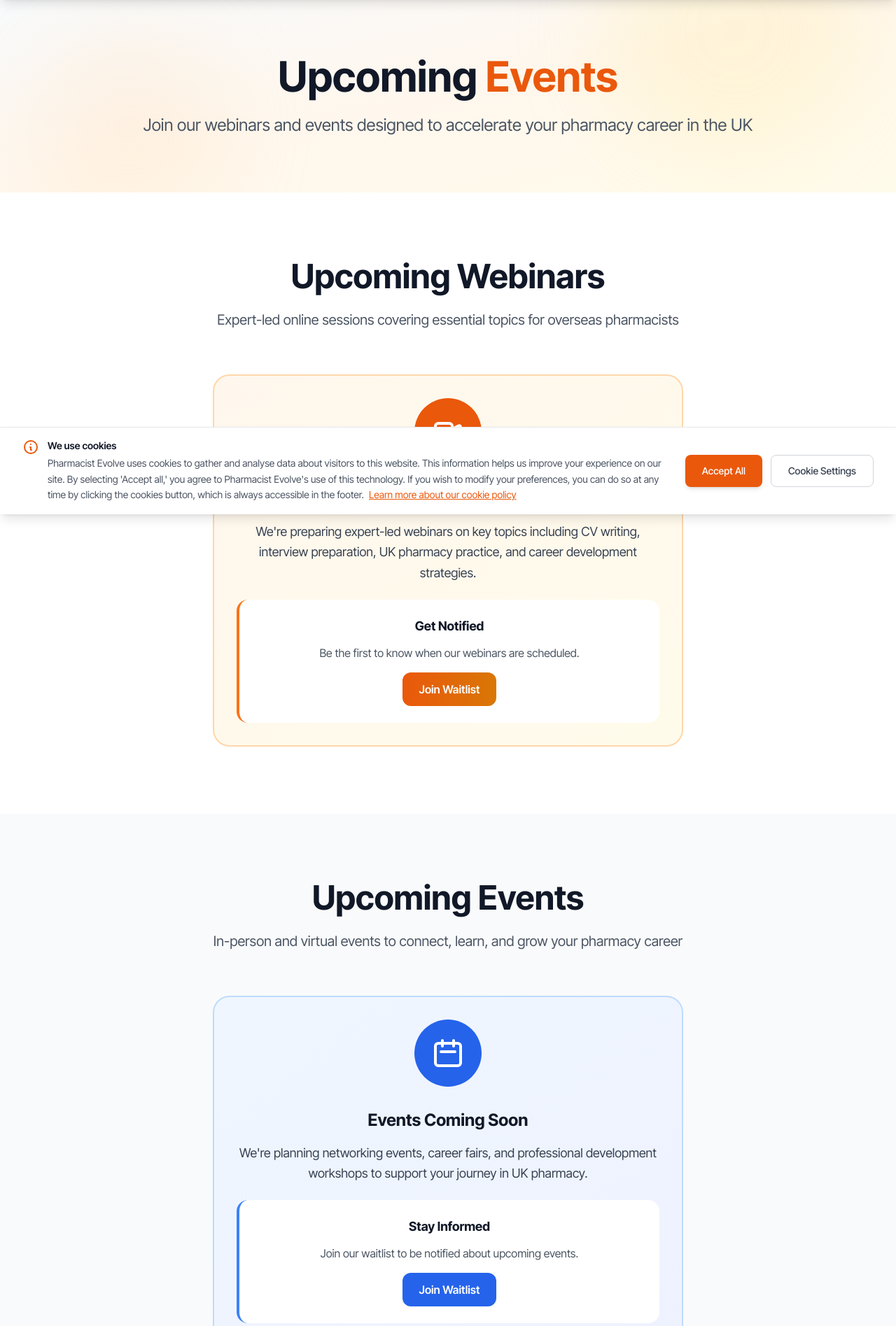
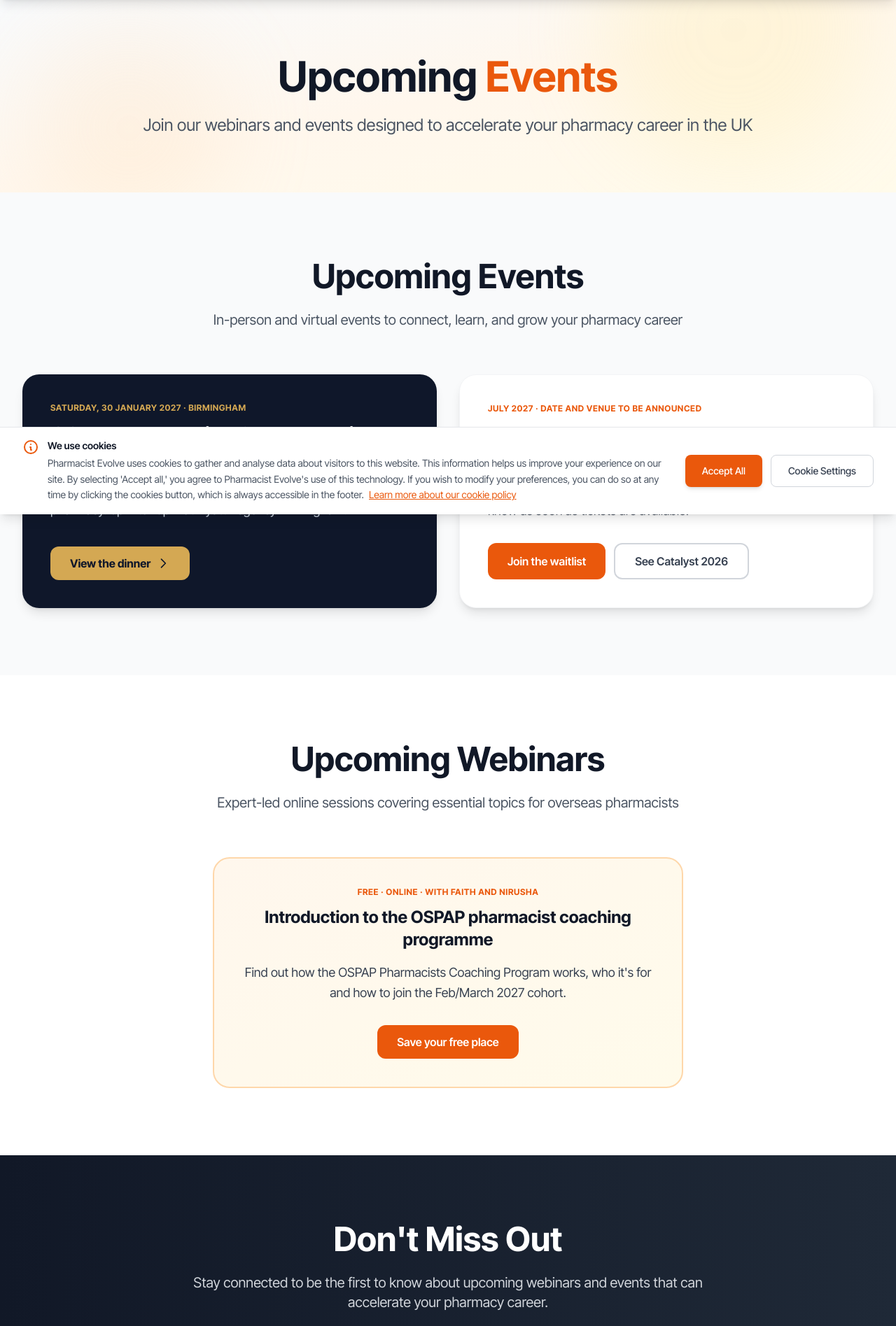
Before and after one commit to fldata22/pharmacist-evolve, a Laravel app: page /events in a window 1280 px wide. Shown: the part 65-1960 px from the top of the page at 70% size. Run offline with Laravel 12, Linux system fonts and the light colour scheme; data that the repository does not hold is empty; style sheets or scripts are compiled from the project's sources; parts of the project's set-up code (start-up, migrations or seed data) failed here and were passed over; some libraries are stand-ins or nearby versions; some web fonts are replaced.

Commit message:
content(events): feature the Awards Dinner, Catalyst Conference July 2027 and the free webinar
Faith said the Events page looked empty. With no events in the database it
only showed two 'coming soon' cards.

- Upcoming Events now leads with the OSPAP Networking & Awards Dinner
  (30 Jan 2027, links to /awards-dinner) and Catalyst Conference 2027
  (July 2027, date and venue TBA, waitlist + link to the 2026 page).
- Any events added in the admin still show below those two.
- The empty webinar state now promotes the free Eventbrite webinar from
  config/programme.js instead of 'Webinars coming soon'.

Co-Authored-By: Claude Opus 5.5 <noreply@anthropic.com>

```diff
--- a/resources/js/Pages/Events.vue
+++ b/resources/js/Pages/Events.vue
@@ -20,6 +20,135 @@
             Join our webinars and events designed to accelerate your pharmacy career in the UK
           </p>
         </div>
+      </div>
+    </section>
+
+    <!-- Upcoming Events Section -->
+    <section class="py-24 bg-gray-50">
+      <div class="max-w-7xl mx-auto px-4 sm:px-6 lg:px-8">
+        <div class="text-center mb-16">
+          <h2 class="text-4xl lg:text-5xl font-bold text-gray-900 mb-6">
+            Upcoming Events
+          </h2>
+          <p class="text-xl text-gray-600 max-w-3xl mx-auto">
+            In-person and virtual events to connect, learn, and grow your pharmacy career
+          </p>
+        </div>
+
+        <!-- Featured: Awards Dinner + next conference -->
+        <div class="grid grid-cols-1 lg:grid-cols-2 gap-8" :class="{ 'mb-8': events && events.length > 0 }">
+          <!-- Awards Dinner -->
+          <div class="flex flex-col bg-slate-900 rounded-3xl p-8 lg:p-10 shadow-lg">
+            <p class="text-[#D4A853] text-xs font-bold uppercase tracking-wider mb-3">Saturday, 30 January 2027 &middot; Birmingham</p>
+            <h3 class="text-2xl lg:text-3xl font-bold text-white mb-4">OSPAP Networking &amp; Awards Dinner</h3>
+            <p class="text-slate-300 text-lg leading-relaxed mb-8">
+              Celebrating achievement, building connections and recognising the contribution of internationally trained pharmacists to UK pharmacy. 5pm to 10pm at Hyatt Regency Birmingham.
+            </p>
+            <div class="mt-auto">
+              <Link
+                href="/awards-dinner"
+                class="inline-flex items-center justify-center px-7 py-3 bg-[#D4A853] text-slate-900 font-bold rounded-xl hover:bg-[#e0bb6a] transition-colors duration-200"
+              >
+                View the dinner
+                <svg class="w-5 h-5 ml-2" fill="none" stroke="currentColor" viewBox="0 0 24 24" aria-hidden="true">
+                  <path stroke-linecap="round" stroke-linejoin="round" stroke-width="2" d="M9 5l7 7-7 7" />
+                </svg>
+              </Link>
+            </div>
+          </div>
+
+          <!-- Next conference -->
+          <div class="flex flex-col bg-white rounded-3xl p-8 lg:p-10 shadow-lg border border-gray-100">
+            <p class="text-orange-600 text-xs font-bold uppercase tracking-wider mb-3">July 2027 &middot; Date and venue to be announced</p>
+            <h3 class="text-2xl lg:text-3xl font-bold text-gray-900 mb-4">Catalyst Conference 2027</h3>
+            <p class="text-gray-600 text-lg leading-relaxed mb-8">
+              Our next conference on overseas pharmacist workforce integration is coming in July 2027. Join the waitlist and we'll let you know as soon as tickets are available.
+            </p>
+            <div class="mt-auto flex flex-col sm:flex-row gap-3">
+              <Link
+                href="/waitlist"
+                class="inline-flex items-center justify-center px-7 py-3 bg-orange-600 text-white font-semibold rounded-xl hover:bg-orange-700 transition-colors duration-200"
+              >
+                Join the waitlist
+              </Link>
+              <Link
+                href="/conference"
+                class="inline-flex items-center justify-center px-7 py-3 border-2 border-gray-300 text-gray-700 font-semibold rounded-xl hover:border-orange-600 hover:text-orange-600 transition-colors"
+              >
+                See Catalyst 2026
+              </Link>
+            </div>
+          </div>
+        </div>
+
+        <!-- Dynamic Events Grid -->
+        <div v-if="events && events.length > 0" class="grid grid-cols-1 md:grid-cols-2 lg:grid-cols-3 gap-8">
+          <div
+            v-for="event in events"
+            :key="event.id"
+            class="bg-white rounded-3xl shadow-lg hover:shadow-2xl transition-shadow duration-300 overflow-hidden border border-gray-100"
+          >
+            <div v-if="event.image" class="h-48 overflow-hidden">
+              <img
+                :src="`/storage/${event.image}`"
+                :alt="event.title"
+                class="w-full h-full object-cover"
+              >
+            </div>
+            <div v-else class="h-48 bg-gradient-to-br from-blue-400 to-indigo-500 flex items-center justify-center">
+              <svg class="w-16 h-16 text-white" fill="none" stroke="currentColor" viewBox="0 0 24 24">
+                <path stroke-linecap="round" stroke-linejoin="round" stroke-width="2" d="M8 7V3m8 4V3m-9 8h10M5 21h14a2 2 0 002-2V7a2 2 0 00-2-2H5a2 2 0 00-2 2v12a2 2 0 002 2z"/>
+              </svg>
+            </div>
+
+            <div class="p-6">
+              <div class="flex items-center mb-3">
+                <span class="bg-blue-100 text-blue-800 text-xs font-semibold px-3 py-1 rounded-full capitalize">
+                  {{ event.type }}
+                </span>
+                <span v-if="event.is_featured" class="ml-2 bg-purple-100 text-purple-800 text-xs font-semibold px-3 py-1 rounded-full">
+                  Featured
+                </span>
+              </div>
+
+              <h3 class="text-xl font-bold text-gray-900 mb-3">
+                {{ event.title }}
+              </h3>
+
+              <p class="text-gray-600 mb-4 line-clamp-3">
+                {{ event.description }}
+              </p>
+
+              <div class="space-y-2 mb-4">
+                <div class="flex items-center text-gray-700">
+                  <svg class="w-5 h-5 mr-2 text-blue-500" fill="none" stroke="currentColor" viewBox="0 0 24 24">
+                    <path stroke-linecap="round" stroke-linejoin="round" stroke-width="2" d="M8 7V3m8 4V3m-9 8h10M5 21h14a2 2 0 002-2V7a2 2 0 00-2-2H5a2 2 0 00-2 2v12a2 2 0 002 2z"/>
+                  </svg>
+                  <span class="text-sm font-medium">{{ formatDate(event.event_date) }}</span>
+                </div>
+
+                <div v-if="event.location" class="flex items-center text-gray-700">
+                  <svg class="w-5 h-5 mr-2 text-blue-500" fill="none" stroke="currentColor" viewBox="0 0 24 24">
+                    <path stroke-linecap="round" stroke-linejoin="round" stroke-width="2" d="M17.657 16.657L13.414 20.9a1.998 1.998 0 01-2.827 0l-4.244-4.243a8 8 0 1111.314 0z"/>
+                    <path stroke-linecap="round" stroke-linejoin="round" stroke-width="2" d="M15 11a3 3 0 11-6 0 3 3 0 016 0z"/>
+                  </svg>
+                  <span class="text-sm">{{ event.location }}</span>
+                </div>
+              </div>
+
+              <a
+                v-if="event.registration_link"
+                :href="event.registration_link"
+                target="_blank"
+                rel="noopener noreferrer"
+                class="block w-full text-center px-6 py-3 bg-gradient-to-r from-blue-600 to-indigo-600 text-white font-semibold rounded-xl hover:from-blue-700 hover:to-indigo-700 transform hover:scale-105 transition-all duration-200"
+              >
+                Register Now
+              </a>
+            </div>
+          </div>
+        </div>
+
       </div>
     </section>
 
@@ -102,153 +231,22 @@
           </div>
         </div>
 
-        <!-- No Webinars - Coming Soon Card -->
+        <!-- No scheduled webinars: show the free coaching programme webinar -->
         <div v-else class="max-w-2xl mx-auto">
-          <div class="bg-gradient-to-br from-orange-50 to-amber-50 rounded-3xl p-8 text-center border-2 border-orange-200">
-            <div class="w-24 h-24 bg-orange-600 rounded-full flex items-center justify-center mx-auto mb-8">
-              <svg class="w-12 h-12 text-white" fill="none" stroke="currentColor" viewBox="0 0 24 24">
-                <path stroke-linecap="round" stroke-linejoin="round" stroke-width="2" d="M15 10l4.553-2.276A1 1 0 0121 8.618v6.764a1 1 0 01-1.447.894L15 14M5 18h8a2 2 0 002-2V8a2 2 0 00-2-2H5a2 2 0 00-2 2v8a2 2 0 002 2z"/>
-              </svg>
-            </div>
-
-            <h3 class="text-2xl font-bold text-gray-900 mb-4">
-              Webinars Coming Soon
-            </h3>
-
-            <p class="text-lg text-gray-700 mb-6 leading-relaxed">
-              We're preparing expert-led webinars on key topics including CV writing, interview preparation, UK pharmacy practice, and career development strategies.
+          <div class="bg-gradient-to-br from-orange-50 to-amber-50 rounded-3xl p-8 lg:p-10 text-center border-2 border-orange-200">
+            <p class="text-orange-600 text-xs font-bold uppercase tracking-wider mb-3">Free &middot; Online &middot; With Faith and Nirusha</p>
+            <h3 class="text-2xl font-bold text-gray-900 mb-4">{{ programme.webinar.title }}</h3>
+            <p class="text-lg text-gray-700 mb-8 leading-relaxed">
+              Find out how the {{ programme.name }} works, who it's for and how to join the {{ programme.cohortStart }} cohort.
             </p>
-
-            <!-- Notification Signup -->
-            <div class="bg-white rounded-2xl p-6 border-l-4 border-orange-500">
-              <h4 class="text-lg font-bold text-gray-900 mb-3">Get Notified</h4>
-              <p class="text-gray-600 mb-4">
-                Be the first to know when our webinars are scheduled.
-              </p>
-
-              <Link
-                href="/waitlist"
-                class="inline-flex items-center justify-center px-6 py-3 bg-gradient-to-r from-orange-600 to-amber-600 text-white font-semibold rounded-xl hover:from-orange-700 hover:to-amber-700 transform hover:scale-105 transition-all duration-200"
-              >
-                Join Waitlist
-              </Link>
-            </div>
-          </div>
-        </div>
-      </div>
-    </section>
-
-    <!-- Upcoming Events Section -->
-    <section class="py-24 bg-gray-50">
-      <div class="max-w-7xl mx-auto px-4 sm:px-6 lg:px-8">
-        <div class="text-center mb-16">
-          <h2 class="text-4xl lg:text-5xl font-bold text-gray-900 mb-6">
-            Upcoming Events
-          </h2>
-          <p class="text-xl text-gray-600 max-w-3xl mx-auto">
-            In-person and virtual events to connect, learn, and grow your pharmacy career
-          </p>
-        </div>
-
-        <!-- Dynamic Events Grid -->
-        <div v-if="events && events.length > 0" class="grid grid-cols-1 md:grid-cols-2 lg:grid-cols-3 gap-8">
-          <div
-            v-for="event in events"
-            :key="event.id"
-            class="bg-white rounded-3xl shadow-lg hover:shadow-2xl transition-shadow duration-300 overflow-hidden border border-gray-100"
-          >
-            <div v-if="event.image" class="h-48 overflow-hidden">
-              <img
-                :src="`/storage/${event.image}`"
-                :alt="event.title"
-                class="w-full h-full object-cover"
-              >
-            </div>
-            <div v-else class="h-48 bg-gradient-to-br from-blue-400 to-indigo-500 flex items-center justify-center">
-              <svg class="w-16 h-16 text-white" fill="none" stroke="currentColor" viewBox="0 0 24 24">
-                <path stroke-linecap="round" stroke-linejoin="round" stroke-width="2" d="M8 7V3m8 4V3m-9 8h10M5 21h14a2 2 0 002-2V7a2 2 0 00-2-2H5a2 2 0 00-2 2v12a2 2 0 002 2z"/>
-              </svg>
-            </div>
-
-            <div class="p-6">
-              <div class="flex items-center mb-3">
-                <span class="bg-blue-100 text-blue-800 text-xs font-semibold px-3 py-1 rounded-full capitalize">
-                  {{ event.type }}
-                </span>
-                <span v-if="event.is_featured" class="ml-2 bg-purple-100 text-purple-800 text-xs font-semibold px-3 py-1 rounded-full">
-                  Featured
-                </span>
-              </div>
-
-              <h3 class="text-xl font-bold text-gray-900 mb-3">
-                {{ event.title }}
-              </h3>
-
-              <p class="text-gray-600 mb-4 line-clamp-3">
-                {{ event.description }}
-              </p>
-
-              <div class="space-y-2 mb-4">
-                <div class="flex items-center text-gray-700">
-                  <svg class="w-5 h-5 mr-2 text-blue-500" fill="none" stroke="currentColor" viewBox="0 0 24 24">
-                    <path stroke-linecap="round" stroke-linejoin="round" stroke-width="2" d="M8 7V3m8 4V3m-9 8h10M5 21h14a2 2 0 002-2V7a2 2 0 00-2-2H5a2 2 0 00-2 2v12a2 2 0 002 2z"/>
-                  </svg>
-                  <span class="text-sm font-medium">{{ formatDate(event.event_date) }}</span>
-                </div>
-
-                <div v-if="event.location" class="flex items-center text-gray-700">
-                  <svg class="w-5 h-5 mr-2 text-blue-500" fill="none" stroke="currentColor" viewBox="0 0 24 24">
-                    <path stroke-linecap="round" stroke-linejoin="round" stroke-width="2" d="M17.657 16.657L13.414 20.9a1.998 1.998 0 01-2.827 0l-4.244-4.243a8 8 0 1111.314 0z"/>
-                    <path stroke-linecap="round" stroke-linejoin="round" stroke-width="2" d="M15 11a3 3 0 11-6 0 3 3 0 016 0z"/>
-                  </svg>
-                  <span class="text-sm">{{ event.location }}</span>
-                </div>
-              </div>
-
-              <a
-                v-if="event.registration_link"
-                :href="event.registration_link"
-                target="_blank"
-                rel="noopener noreferrer"
-                class="block w-full text-center px-6 py-3 bg-gradient-to-r from-blue-600 to-indigo-600 text-white font-semibold rounded-xl hover:from-blue-700 hover:to-indigo-700 transform hover:scale-105 transition-all duration-200"
-              >
-                Register Now
-              </a>
-            </div>
-          </div>
-        </div>
-
-        <!-- No Events - Coming Soon Card -->
-        <div v-else class="max-w-2xl mx-auto">
-          <div class="bg-gradient-to-br from-blue-50 to-indigo-50 rounded-3xl p-8 text-center border-2 border-blue-200">
-            <div class="w-24 h-24 bg-blue-600 rounded-full flex items-center justify-center mx-auto mb-8">
-              <svg class="w-12 h-12 text-white" fill="none" stroke="currentColor" viewBox="0 0 24 24">
-                <path stroke-linecap="round" stroke-linejoin="round" stroke-width="2" d="M8 7V3m8 4V3m-9 8h10M5 21h14a2 2 0 002-2V7a2 2 0 00-2-2H5a2 2 0 00-2 2v12a2 2 0 002 2z"/>
-              </svg>
-            </div>
-
-            <h3 class="text-2xl font-bold text-gray-900 mb-4">
-              Events Coming Soon
-            </h3>
-
-            <p class="text-lg text-gray-700 mb-6 leading-relaxed">
-              We're planning networking events, career fairs, and professional development workshops to support your journey in UK pharmacy.
-            </p>
-
-            <!-- Contact for Updates -->
-            <div class="bg-white rounded-2xl p-6 border-l-4 border-blue-500">
-              <h4 class="text-lg font-bold text-gray-900 mb-3">Stay Informed</h4>
-              <p class="text-gray-600 mb-4">
-                Join our waitlist to be notified about upcoming events.
-              </p>
-
-              <Link
-                href="/waitlist"
-                class="inline-flex items-center justify-center px-6 py-3 bg-blue-600 text-white font-semibold rounded-xl hover:bg-blue-700 transform hover:scale-105 transition-all duration-200"
-              >
-                Join Waitlist
-              </Link>
-            </div>
+            <a
+              :href="programme.webinar.url"
+              target="_blank"
+              rel="noopener noreferrer"
+              class="inline-flex items-center justify-center px-7 py-3 bg-orange-600 text-white font-semibold rounded-xl hover:bg-orange-700 transition-colors duration-200"
+            >
+              Save your free place
+            </a>
           </div>
         </div>
       </div>
@@ -293,6 +291,7 @@
 <script setup>
 import { Link } from '@inertiajs/vue3'
 import AppLayout from '@/Layouts/AppLayout.vue'
+import { programme } from '@/config/programme'
 
 // Define props
 const props = defineProps({
```
